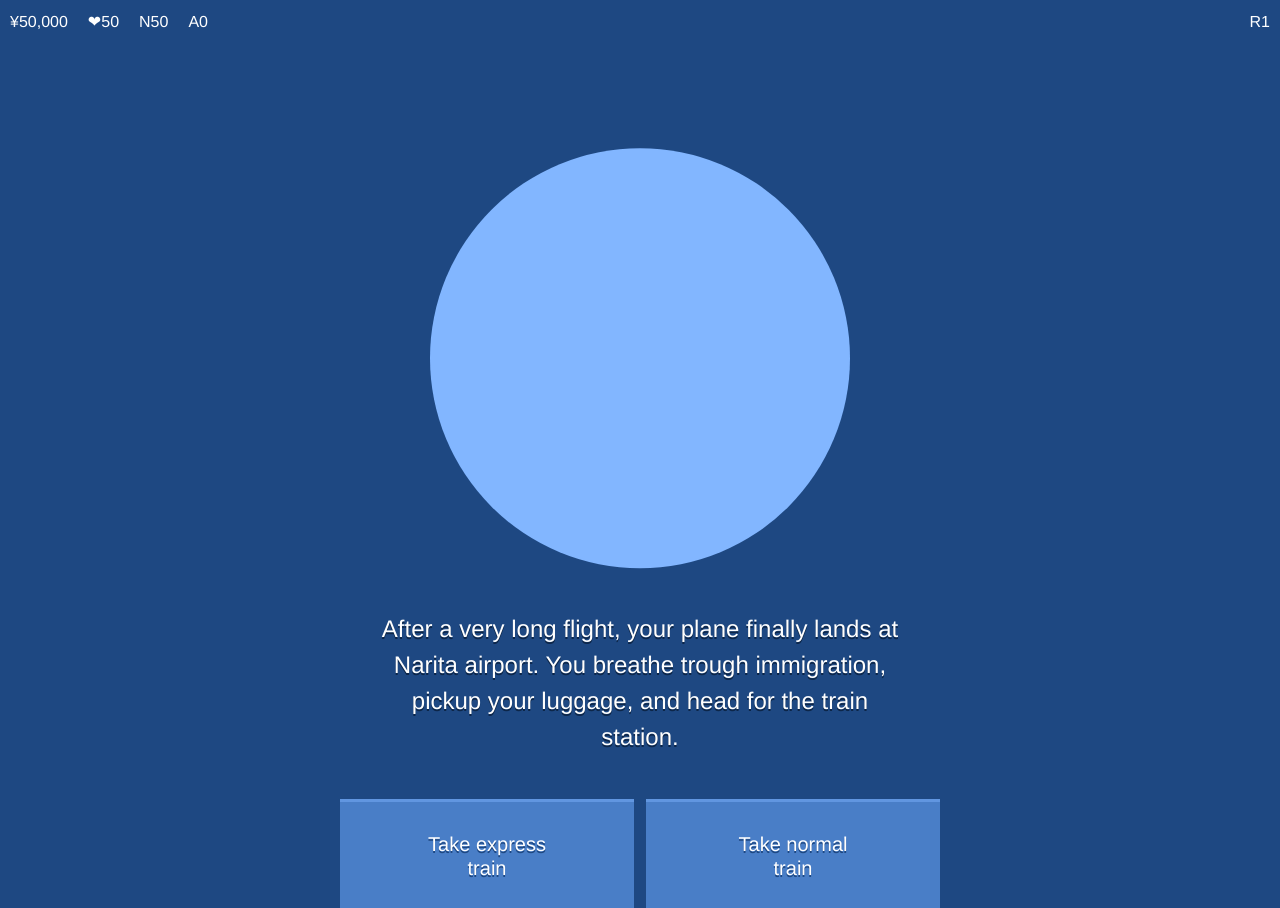
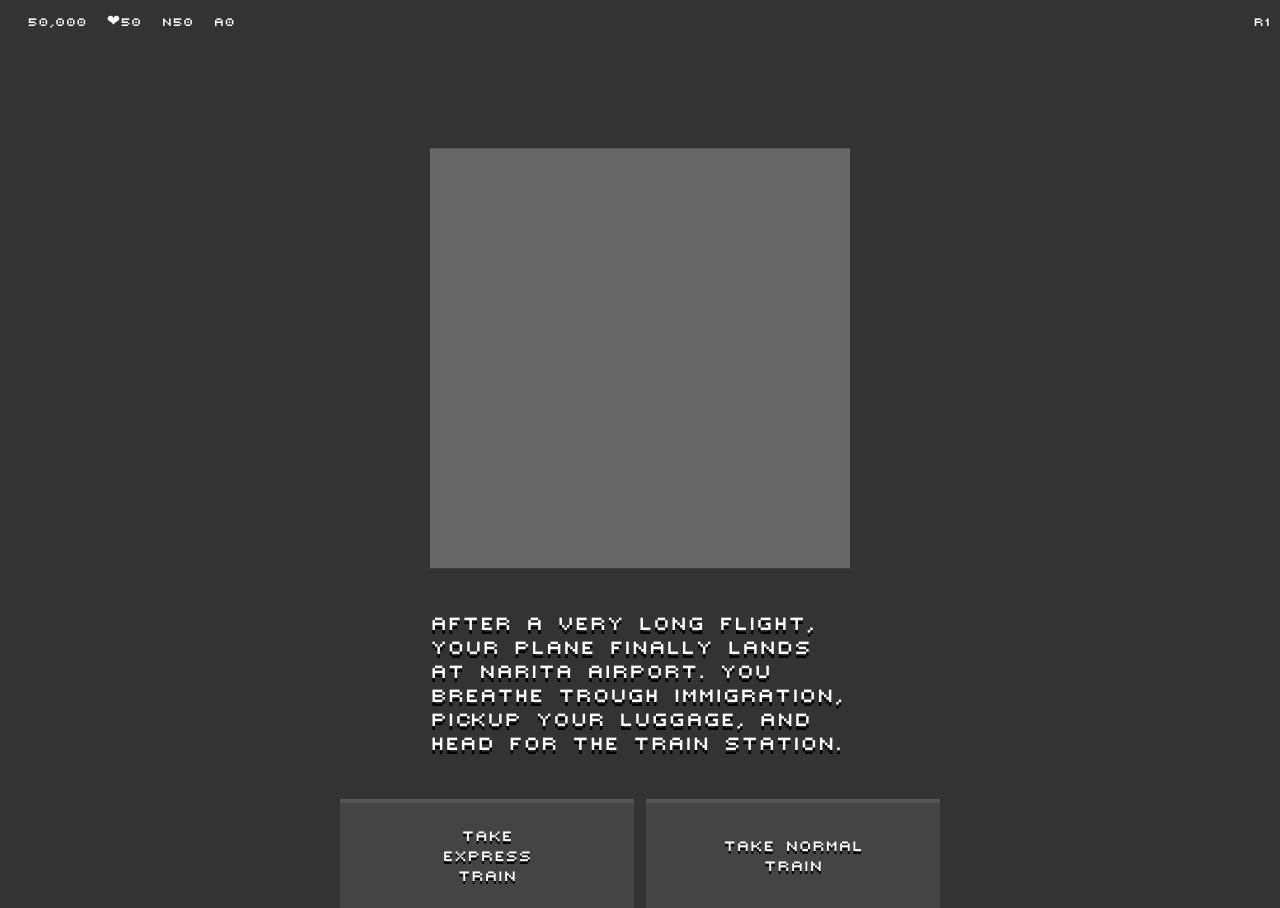
Before and after one commit to remka/Quest, a PHP site: page / in a window 1280 px wide. Run offline with PHP 8.4, Linux system fonts and the light colour scheme.

Commit message:
Trying black and white CSS
Struggling with positioning. Need to simplify layout maybe.

```diff
--- a/css/main.css
+++ b/css/main.css
@@ -16,10 +16,10 @@ html, body {
   height: 100%;
   position: relative;
   overflow: hidden;
-  font-family: 'Helvetica', Arial, Sans;
+  font-family: 'Hello', Arial, Sans;
   font-weight: normal;
   font-style: normal;
-  background: #1e4882;
+  background: #333;
   font-size: 16px;
   line-height: 24px;
   text-rendering: optimizeLegibility;
@@ -80,6 +80,7 @@ html, body {
   top: 0;
   width: 100%;
   height: 70%;
+  /* background: red; */
 }
 
 #event .visual .inner{
@@ -88,24 +89,29 @@ html, body {
   left: 50%;
   transform: translate(-50%, -50%);
   width: 70%;
-  background: #82b6ff;
+  background: #666;
   height: 100px;
+  /*
+  border: 4px solid #222;
   border-radius: 50%;
+  */
 }
 
 #event .description {
-  top: 70%;
+  /* top: 70%; */
   position: relative;
   height: 30%;
+  width: 70%;
+  margin: auto;
 }
 
 #event .description p{
-  margin: 30px;
-  text-align: center;
+  margin: 30px auto;
+  text-align: left;
   color: #fff;
-  font-size: 24px;
-  line-height: 1.5em;
-  text-shadow: 0 2px 0 #0d2648;
+  font-size: 26px;
+  line-height: 24px;
+  text-shadow: 0 4px 0 #000;
 }
 
 #exits {
@@ -139,11 +145,12 @@ html, body {
   cursor: pointer;
   width: 49%;
   bottom: -20%;
-  background: #497ec7;
+  background: #444;
   font-size: 20px;
-  text-shadow: 0 2px 0 #1e4882;
+  line-height: 20px;
+  text-shadow: 0 3px 0 #000;
   box-shadow:
-    inset 0 3px 0 #6196e0;
+    inset 0 4px 0 #555;
 }
 
 #exits li:nth-child(even) {
--- a/js/main.js
+++ b/js/main.js
@@ -47,7 +47,9 @@ var questModule = (function() {
   var $eventVisual = $('#event .visual');
   var $eventDescr = $('#event .description');
   var $eventExits = $('#exits');
+  var $eventVisual = $('#event .visual');
   var $eventVisualInner = $('#event .visual .inner');
+  var $eventDescription = $('#event .description');
 
   function whichTransitionEvent(){
     var t,
@@ -72,6 +74,8 @@ var questModule = (function() {
   function resizeVisual() {
     var w = $eventVisualInner.width();
     $eventVisualInner.height(w);
+    var h = $eventVisual.height();
+    $eventDescription.css('top', h + 'px');
   }
 
   function updateDay() {
```
